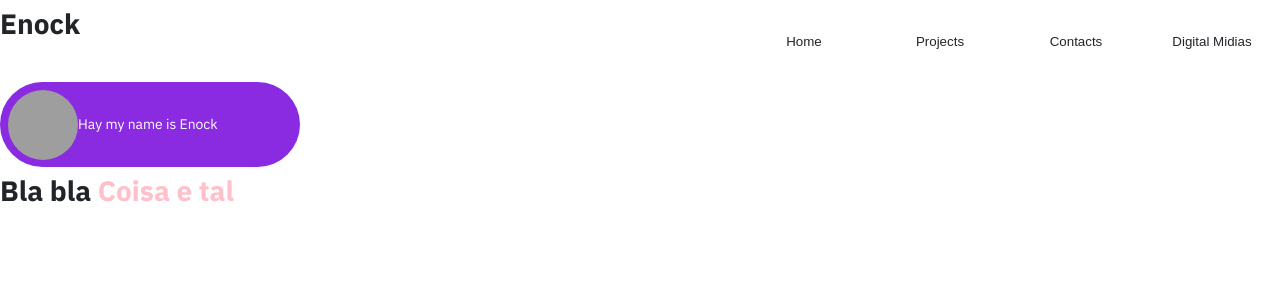
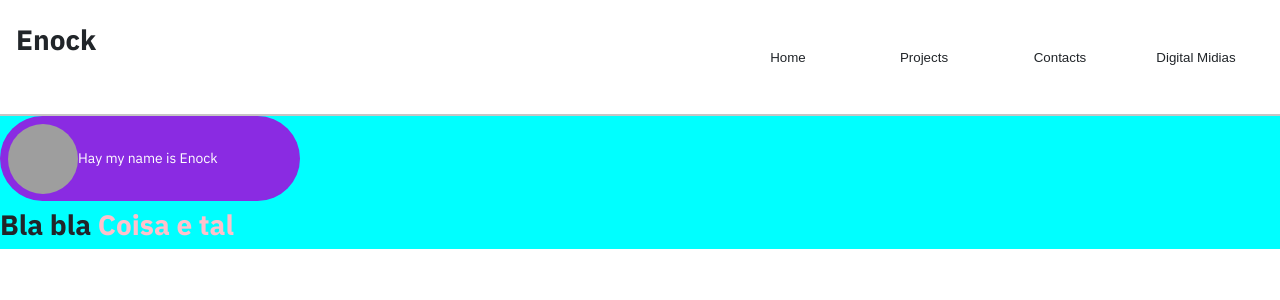
Before and after one commit to kenzie-journey-enock/react_tasks, a React (Vite) app: page / in a window 1280 px wide. Shown: the top 300 px of the page. Built offline with nearby package versions, Linux system fonts and the light colour scheme; grey boxes are pictures that could not be loaded.

Commit message:
style: Main

```diff
--- a/src/studies/Projects/Portifolio/components/organisms/style.module.css
+++ b/src/studies/Projects/Portifolio/components/organisms/style.module.css
@@ -1,4 +1,10 @@
 .header_portfolio {
   display: flex;
   justify-content: space-between;
+  border-bottom: 2px solid rgb(199, 196, 196, 1);
+  padding: 1rem;
 }
+
+.main_portfolio {
+  background-color: aqua;
+}
```
